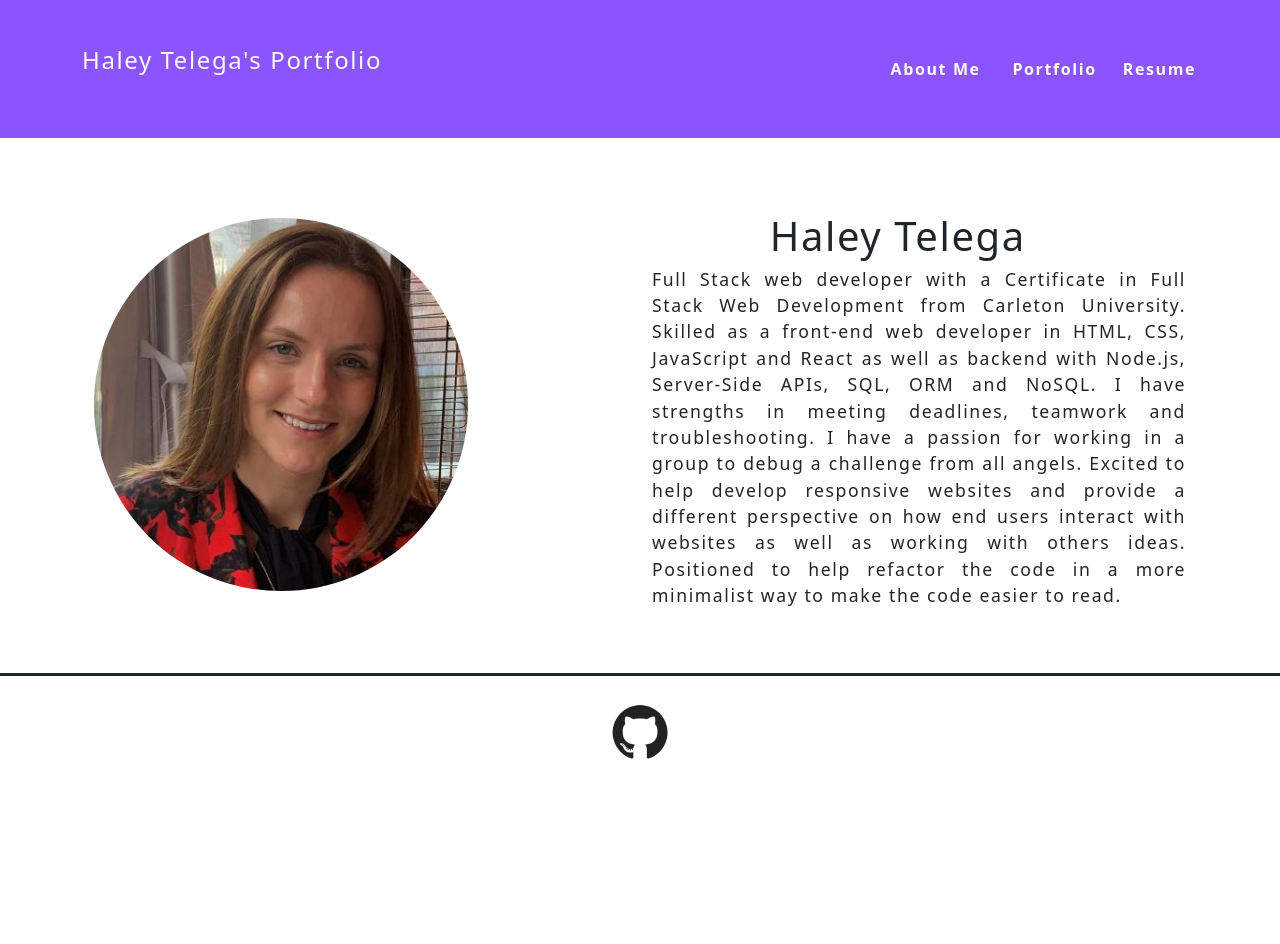
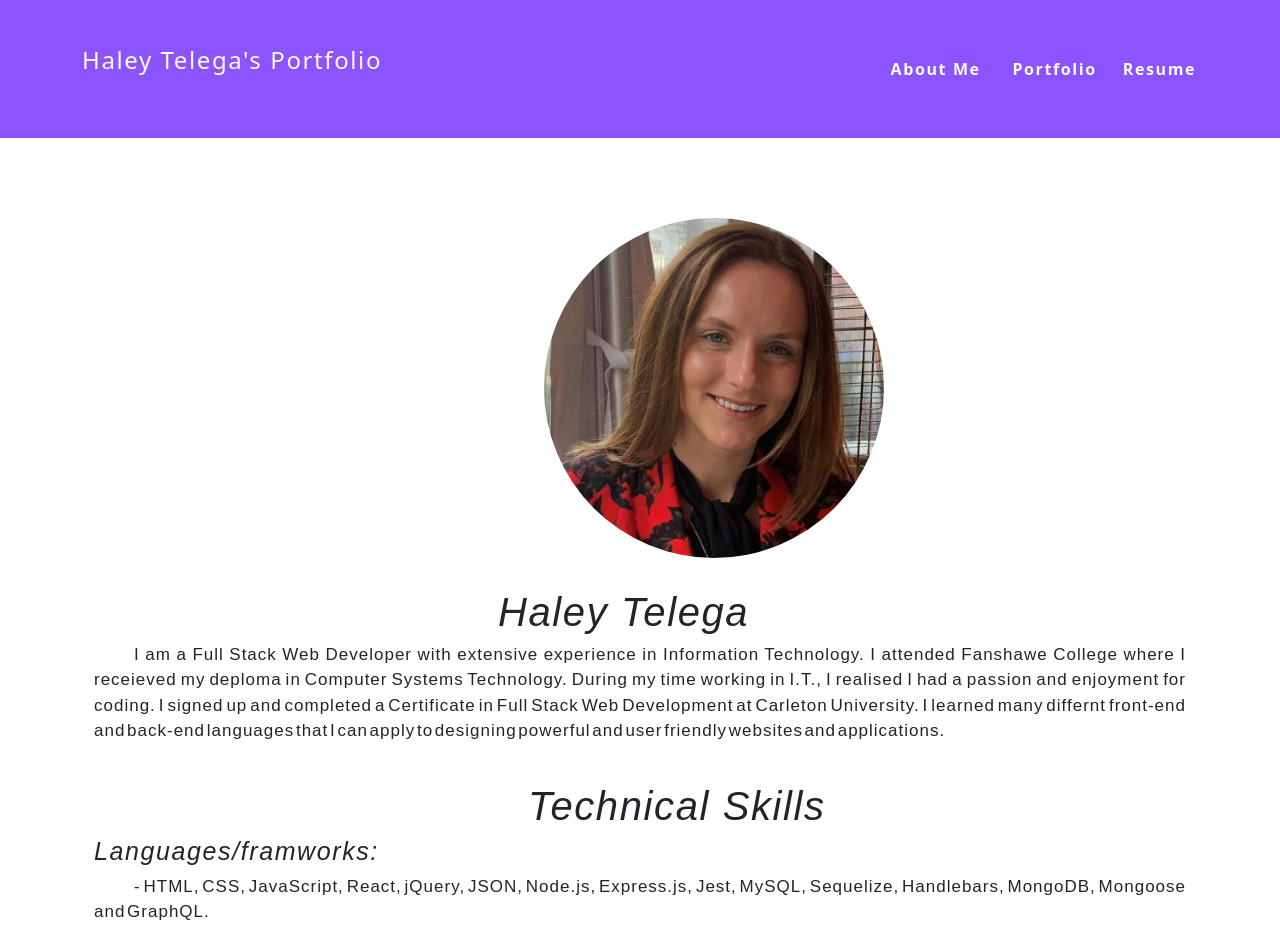
Before and after one commit to haleytelega/portfolio, a React (Create React App) app: page / in a window 1280 px wide. Shown: the top 944 px of the page. Before the commit the page ends 800 px from the top, so only its background shows below. Built offline with nearby package versions, Linux system fonts and the light colour scheme.

Commit message:
making some changes

```diff
--- a/src/components/About/index.jsx
+++ b/src/components/About/index.jsx
@@ -8,20 +8,30 @@ function About() {
     return (
     <Container>
     <section className="my-5">
-        <Row>
+        <Row lg="auto">
             <Col>
-                <img src={haley} className="my-2 Haley" style={{ width: "70%" }} alt="cover" />
+                <img src={haley} className="my-2 Haley" style={{ width: "40%" }} alt="cover" />
             </Col>
             <Col>
                 <h1 id="about">Haley Telega</h1>
-                <p>
-                    Full Stack web developer with a Certificate in Full Stack Web Development from Carleton University.
-                    Skilled as a front-end web developer in HTML, CSS, JavaScript and React as well as backend with Node.js,
-                    Server-Side APIs, SQL, ORM and NoSQL. I have strengths in meeting deadlines, teamwork and troubleshooting. I have a passion for working in a group to
-                    debug a challenge from all angels. Excited to help develop responsive websites and provide a different perspective on how end
-                    users interact with websites as well as working with others ideas. Positioned to help refactor the code in a more minimalist
-                    way to make the code easier to read.
+                <p className="Haley_Description">
+                I am a Full Stack Web Developer with extensive experience in Information Technology.
+                I attended Fanshawe College where I receieved my deploma in Computer Systems Technology.
+                During my time working in I.T., I realised I had a passion and enjoyment for coding.
+                I signed up and completed a Certificate in Full Stack Web Development at Carleton University.
+                I learned many differnt front-end and back-end languages that I can apply to designing powerful
+                and user friendly websites and applications.
                 </p>
+            </Col>
+            <Col>
+                <h1 id="Haley_Tech_Skills"> Technical Skills </h1>
+                <h1 className="Haley_L-F">Languages/framworks:</h1>
+                <p className="Haley_Description" >- HTML, CSS, JavaScript, React, jQuery,
+                    JSON, Node.js, Express.js, Jest, MySQL, Sequelize, Handlebars,
+                    MongoDB, Mongoose and GraphQL.
+                </p>
+                <h1 className="Haley_L-F">Other Technologies:</h1>
+                <p className="Haley_Description">- GitHub, Heroku, Indexed DB API and Visio Studio Code.</p>
             </Col>
         </Row>
     </section>
--- a/src/index.css
+++ b/src/index.css
@@ -152,17 +152,48 @@ img {
 .Haley {
   border-radius: 50%;
   position: relative;
+  margin-left: 450px;
 }
 
 #about {
   text-align: right;
   position:relative;
   top:2px;
-  margin-right: 30%;
+  margin-right: 40%;
+  margin-top: 20px;
+  font-family: Arial, Helvetica, sans-serif;
+  font-style: italic;
 }
 
+#Haley_Tech_Skills{
+  text-align: right;
+  position:relative;
+  top:2px;
+  margin-right: 33%;
+  margin-top: 20px;
+  font-family: Arial, Helvetica, sans-serif;
+  font-style: italic;
+}
+.Haley_Description{
+  font-family: Arial, Helvetica, sans-serif;
+  font-weight: normal;
+  font-size: 17px;
+  letter-spacing: 1px;
+  text-indent: 40px;
+  word-spacing: -4px;
+}
 .aboutme {
   margin-right: 20px;
+}
+
+.aboutHaley {
+  margin-right: 100px;
+}
+
+.Haley_L-F {
+  font-size: 25px;
+  font-family: Arial, Helvetica, sans-serif;
+  font-style: italic;
 }
 
 .portfolio {
```
